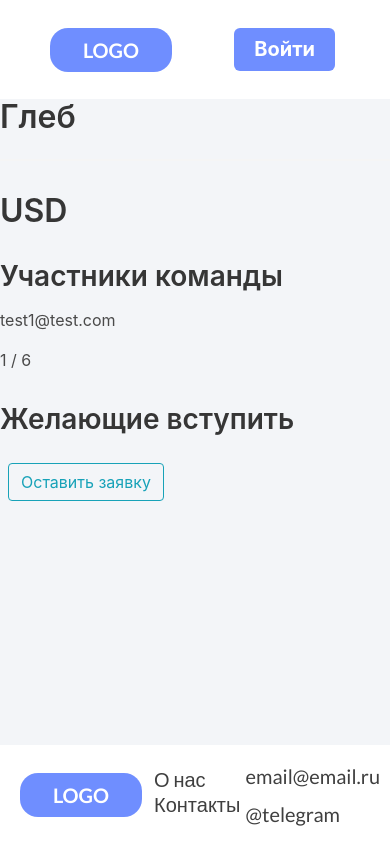
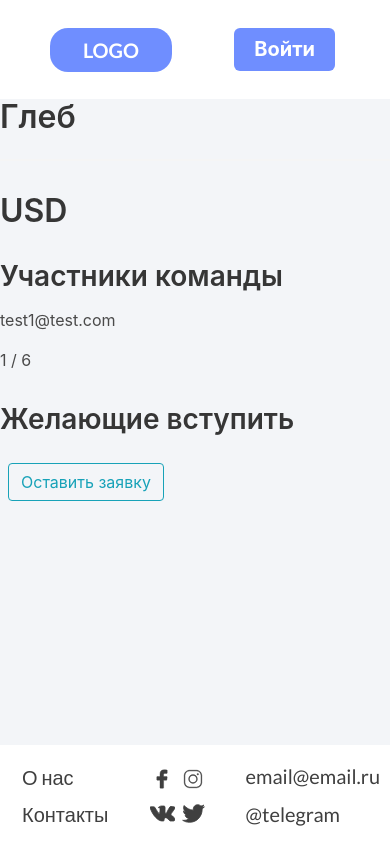
Before and after one commit to VladimirZHC/teamfinder, a Django app: page /team/11 in a window 390 px wide. Run offline with Django 4.2, Linux system fonts and the light colour scheme; data comes from the database, SQL or seed files in the repository; both versions use the stored data as it was after the commit; some libraries are stand-ins or nearby versions.

Commit message:
finish with base.html

```diff
--- a/users/static/users/css/base.css
+++ b/users/static/users/css/base.css
@@ -136,8 +136,8 @@ body {
     #aboutID {
         letter-spacing: 0;
         line-height: 26px;
-        margin-bottom: 32px;
-        margin-left: 12px;
+        margin-bottom: 35px;
+        margin-left: -120px;
         min-height: 26px;
         min-width: 52px;
         white-space: nowrap;
@@ -145,9 +145,9 @@ body {
     #contactiID {
         letter-spacing: 0;
         line-height: 26px;
-        margin-bottom: -19px;
-        margin-left: -52px;
-        min-height: 26px;
+        margin-top: 60px;
+        margin-left: -120px;
+        min-height: 46px;
         min-width: 90px;
     }
     #socialID {
@@ -155,17 +155,30 @@ body {
         background-color: transparent;
         display: flex;
         flex-direction: column;
-        gap: 8px;
         height: min-content;
         right: 10px;
         position: absolute;
-        width: min-content;
-        text-decoration: none;
+        width: min-content
     }
     header>div#dropID {
         display: inline-block;
         position: relative;
         left: 130px;
+    }
+    #logoID {
+        visibility: hidden;
+    }
+    #footericonID {
+        align-items: flex-start;
+        background-color: transparent;
+        display: flex;
+        flex-wrap: wrap;
+        height: min-content;
+        position: absolute;
+        right: 160px;
+        gap: 7px;
+        margin-top: 10px;
+        width: 80px;
     }
 }
 
@@ -554,10 +567,10 @@ body {
     background-color: transparent;
     display: flex;
     height: min-content;
+    position: absolute;
     gap: 17px;
     margin-top: 6px;
     right: 504px;
-    position: absolute;
     width: 102px;
 }
 
--- a/users/templates/teams/team.html
+++ b/users/templates/teams/team.html
@@ -21,7 +21,7 @@
             <h3 class="is-size-5"><a href="{% url 'update-team' team.id %}" class="ml-2">
                 <button class="btn btn-outline-info">Изменить команду </button>
             </a></h3>
-            <h3 class="is-size-5"><a href="{% url 'invite' %}" class="ml-2">
+            <h3 class="is-size-5"><a href="" class="ml-2">
                 <button class="btn btn-outline-info"> Пригласить участников  </button>
             </a></h3>
         </div>
@@ -38,7 +38,7 @@
         {% endfor %}
         {{ team.members.all|length }} / {{team.count_of_players}}
         <h2 class="subtitile mt-6"> Желающие вступить </h2>
-        <h3 class="is-size-5"><a href="{% url 'invite' %}" class="ml-2">
+        <h3 class="is-size-5"><a href="" class="ml-2">
             <button class="btn btn-outline-info"> Оставить заявку  </button>
         </a></h3>
     </div>
--- a/users/templates/users/base.html
+++ b/users/templates/users/base.html
@@ -30,8 +30,9 @@
                         <a class="icon htooltip" href="{% url 'profile' user.profile.id %}">
                             <span> Профиль </span>
                             <svg  class="frame-10-k" version="1.1" xmlns="http://www.w3.org/2000/svg" viewBox="0 0 1000.000000 1000.000000"preserveAspectRatio="xMidYMid meet">
-                            <metadata> Svg Vector Icons : http://www.onlinewebfonts.com/icon </metadata>
-                            <g><path d="M500,4.4C229.4,4.4,10,226.3,10,500c0,273.7,219.4,495.6,490,495.6S990,773.7,990,500C990,226.3,770.6,4.4,500,4.4z M822.4,826.7c-41.9,42.4-90.7,75.7-145,98.9c-56.2,24-115.9,36.2-177.4,36.2c-61.5,0-121.2-12.2-177.4-36.2c-54.3-23.2-103.1-56.5-145-98.9c-41.9-42.4-74.9-91.8-97.9-146.8C55.9,622.9,43.8,562.4,43.8,500c0-62.4,12.1-122.9,35.9-179.9c23-55,55.9-104.4,97.9-146.8c41.9-42.4,90.7-75.7,145-98.9c56.2-24,115.9-36.2,177.4-36.2s121.2,12.2,177.4,36.2c54.3,23.2,103.1,56.5,145,98.9c41.9,42.4,74.9,91.8,97.9,146.8c23.8,56.9,35.9,117.5,35.9,179.9c0,62.4-12.1,122.9-35.9,179.9C897.3,734.9,864.4,784.3,822.4,826.7z M809.4,744.9c-0.1-0.3-0.1-0.6-0.2-0.8c0-0.1,0-0.2-0.1-0.3c-15.7-81.9-62.1-152.8-131-199.9c-29.6-20.3-61.9-35-95.6-44.1c56.1-31.8,94-92.1,94-161c0-102-83-185-185-185c-102,0-185,83-185,185c0,71.7,41,134,100.8,164.7c-49.2,15.3-93.6,42.4-130.1,79.5c-43.6,44.5-72.8,100.1-84.4,161c-0.4,1.4-0.6,2.8-0.6,4.4c0,9.3,7.6,16.9,16.9,16.9c8.1,0,14.9-5.8,16.6-13.4l0.1,0C247,639,336.8,549,449.6,527.8c11.3-2.1,22.6-3.5,33.9-4.3c2.7,0.1,5.5,0.2,8.2,0.2c5.4,0,10.8-0.2,16.1-0.7c53.7,1.2,105.9,17.8,151.3,48.8c61.6,42.1,103.1,105.6,116.9,178.8c0,0,0,0,0,0.1c0,0.1,0,0.2,0.1,0.4l0,0c1.7,7.5,8.4,13.1,16.5,13.1c9.3,0,16.9-7.6,16.9-16.9C809.5,746.5,809.5,745.7,809.4,744.9L809.4,744.9z M340.6,338.8c0-83.3,67.8-151.1,151.1-151.1c83.3,0,151.1,67.8,151.1,151.1c0,78.3-59.8,142.8-136.1,150.4c-7.8-0.1-15.7,0-23.5,0.5C403.8,485.3,340.6,419.3,340.6,338.8z"/></g>
+                                <g>
+                                    <path d="M500,4.4C229.4,4.4,10,226.3,10,500c0,273.7,219.4,495.6,490,495.6S990,773.7,990,500C990,226.3,770.6,4.4,500,4.4z M822.4,826.7c-41.9,42.4-90.7,75.7-145,98.9c-56.2,24-115.9,36.2-177.4,36.2c-61.5,0-121.2-12.2-177.4-36.2c-54.3-23.2-103.1-56.5-145-98.9c-41.9-42.4-74.9-91.8-97.9-146.8C55.9,622.9,43.8,562.4,43.8,500c0-62.4,12.1-122.9,35.9-179.9c23-55,55.9-104.4,97.9-146.8c41.9-42.4,90.7-75.7,145-98.9c56.2-24,115.9-36.2,177.4-36.2s121.2,12.2,177.4,36.2c54.3,23.2,103.1,56.5,145,98.9c41.9,42.4,74.9,91.8,97.9,146.8c23.8,56.9,35.9,117.5,35.9,179.9c0,62.4-12.1,122.9-35.9,179.9C897.3,734.9,864.4,784.3,822.4,826.7z M809.4,744.9c-0.1-0.3-0.1-0.6-0.2-0.8c0-0.1,0-0.2-0.1-0.3c-15.7-81.9-62.1-152.8-131-199.9c-29.6-20.3-61.9-35-95.6-44.1c56.1-31.8,94-92.1,94-161c0-102-83-185-185-185c-102,0-185,83-185,185c0,71.7,41,134,100.8,164.7c-49.2,15.3-93.6,42.4-130.1,79.5c-43.6,44.5-72.8,100.1-84.4,161c-0.4,1.4-0.6,2.8-0.6,4.4c0,9.3,7.6,16.9,16.9,16.9c8.1,0,14.9-5.8,16.6-13.4l0.1,0C247,639,336.8,549,449.6,527.8c11.3-2.1,22.6-3.5,33.9-4.3c2.7,0.1,5.5,0.2,8.2,0.2c5.4,0,10.8-0.2,16.1-0.7c53.7,1.2,105.9,17.8,151.3,48.8c61.6,42.1,103.1,105.6,116.9,178.8c0,0,0,0,0,0.1c0,0.1,0,0.2,0.1,0.4l0,0c1.7,7.5,8.4,13.1,16.5,13.1c9.3,0,16.9-7.6,16.9-16.9C809.5,746.5,809.5,745.7,809.4,744.9L809.4,744.9z M340.6,338.8c0-83.3,67.8-151.1,151.1-151.1c83.3,0,151.1,67.8,151.1,151.1c0,78.3-59.8,142.8-136.1,150.4c-7.8-0.1-15.7,0-23.5,0.5C403.8,485.3,340.6,419.3,340.6,338.8z"/>
+                                </g>
                             </svg>
                         </a>
                     </div>
@@ -101,8 +102,9 @@
                 <div class="frame-12-d" id="iconID">
                     <div class="frame-10">
                         <svg  class="frame-10-k-d disabled" version="1.1" xmlns="http://www.w3.org/2000/svg" viewBox="0 0 1000.000000 1000.000000"preserveAspectRatio="xMidYMid meet">
-                        <metadata> Svg Vector Icons : http://www.onlinewebfonts.com/icon </metadata>
-                        <g><path d="M500,4.4C229.4,4.4,10,226.3,10,500c0,273.7,219.4,495.6,490,495.6S990,773.7,990,500C990,226.3,770.6,4.4,500,4.4z M822.4,826.7c-41.9,42.4-90.7,75.7-145,98.9c-56.2,24-115.9,36.2-177.4,36.2c-61.5,0-121.2-12.2-177.4-36.2c-54.3-23.2-103.1-56.5-145-98.9c-41.9-42.4-74.9-91.8-97.9-146.8C55.9,622.9,43.8,562.4,43.8,500c0-62.4,12.1-122.9,35.9-179.9c23-55,55.9-104.4,97.9-146.8c41.9-42.4,90.7-75.7,145-98.9c56.2-24,115.9-36.2,177.4-36.2s121.2,12.2,177.4,36.2c54.3,23.2,103.1,56.5,145,98.9c41.9,42.4,74.9,91.8,97.9,146.8c23.8,56.9,35.9,117.5,35.9,179.9c0,62.4-12.1,122.9-35.9,179.9C897.3,734.9,864.4,784.3,822.4,826.7z M809.4,744.9c-0.1-0.3-0.1-0.6-0.2-0.8c0-0.1,0-0.2-0.1-0.3c-15.7-81.9-62.1-152.8-131-199.9c-29.6-20.3-61.9-35-95.6-44.1c56.1-31.8,94-92.1,94-161c0-102-83-185-185-185c-102,0-185,83-185,185c0,71.7,41,134,100.8,164.7c-49.2,15.3-93.6,42.4-130.1,79.5c-43.6,44.5-72.8,100.1-84.4,161c-0.4,1.4-0.6,2.8-0.6,4.4c0,9.3,7.6,16.9,16.9,16.9c8.1,0,14.9-5.8,16.6-13.4l0.1,0C247,639,336.8,549,449.6,527.8c11.3-2.1,22.6-3.5,33.9-4.3c2.7,0.1,5.5,0.2,8.2,0.2c5.4,0,10.8-0.2,16.1-0.7c53.7,1.2,105.9,17.8,151.3,48.8c61.6,42.1,103.1,105.6,116.9,178.8c0,0,0,0,0,0.1c0,0.1,0,0.2,0.1,0.4l0,0c1.7,7.5,8.4,13.1,16.5,13.1c9.3,0,16.9-7.6,16.9-16.9C809.5,746.5,809.5,745.7,809.4,744.9L809.4,744.9z M340.6,338.8c0-83.3,67.8-151.1,151.1-151.1c83.3,0,151.1,67.8,151.1,151.1c0,78.3-59.8,142.8-136.1,150.4c-7.8-0.1-15.7,0-23.5,0.5C403.8,485.3,340.6,419.3,340.6,338.8z"/></g>
+                            <g>
+                                <path d="M500,4.4C229.4,4.4,10,226.3,10,500c0,273.7,219.4,495.6,490,495.6S990,773.7,990,500C990,226.3,770.6,4.4,500,4.4z M822.4,826.7c-41.9,42.4-90.7,75.7-145,98.9c-56.2,24-115.9,36.2-177.4,36.2c-61.5,0-121.2-12.2-177.4-36.2c-54.3-23.2-103.1-56.5-145-98.9c-41.9-42.4-74.9-91.8-97.9-146.8C55.9,622.9,43.8,562.4,43.8,500c0-62.4,12.1-122.9,35.9-179.9c23-55,55.9-104.4,97.9-146.8c41.9-42.4,90.7-75.7,145-98.9c56.2-24,115.9-36.2,177.4-36.2s121.2,12.2,177.4,36.2c54.3,23.2,103.1,56.5,145,98.9c41.9,42.4,74.9,91.8,97.9,146.8c23.8,56.9,35.9,117.5,35.9,179.9c0,62.4-12.1,122.9-35.9,179.9C897.3,734.9,864.4,784.3,822.4,826.7z M809.4,744.9c-0.1-0.3-0.1-0.6-0.2-0.8c0-0.1,0-0.2-0.1-0.3c-15.7-81.9-62.1-152.8-131-199.9c-29.6-20.3-61.9-35-95.6-44.1c56.1-31.8,94-92.1,94-161c0-102-83-185-185-185c-102,0-185,83-185,185c0,71.7,41,134,100.8,164.7c-49.2,15.3-93.6,42.4-130.1,79.5c-43.6,44.5-72.8,100.1-84.4,161c-0.4,1.4-0.6,2.8-0.6,4.4c0,9.3,7.6,16.9,16.9,16.9c8.1,0,14.9-5.8,16.6-13.4l0.1,0C247,639,336.8,549,449.6,527.8c11.3-2.1,22.6-3.5,33.9-4.3c2.7,0.1,5.5,0.2,8.2,0.2c5.4,0,10.8-0.2,16.1-0.7c53.7,1.2,105.9,17.8,151.3,48.8c61.6,42.1,103.1,105.6,116.9,178.8c0,0,0,0,0,0.1c0,0.1,0,0.2,0.1,0.4l0,0c1.7,7.5,8.4,13.1,16.5,13.1c9.3,0,16.9-7.6,16.9-16.9C809.5,746.5,809.5,745.7,809.4,744.9L809.4,744.9z M340.6,338.8c0-83.3,67.8-151.1,151.1-151.1c83.3,0,151.1,67.8,151.1,151.1c0,78.3-59.8,142.8-136.1,150.4c-7.8-0.1-15.7,0-23.5,0.5C403.8,485.3,340.6,419.3,340.6,338.8z"/>
+                            </g>
                         </svg>
                     </div>
                     <div class="frame-10">
@@ -150,7 +152,7 @@
                     <div class="telegram lato-normal-ship-gray" class="footer-icon"> @telegram </div>
                 </a>
             </div>
-            <div class="frame-12f">
+            <div class="frame-12f" id="footericonID">
                 <div class="frame-icon">
                     <a href="https://misis-marketplace.ru/page/1" class="icon">
                         <svg class="frame-icon-5" xmlns="http://www.w3.org/2000/svg"  viewBox="0 0 50 50" width="50px" height="50px">
```
Also changed, not shown: db.sqlite3. Lines whose indentation alone changed are shown as unchanged.
